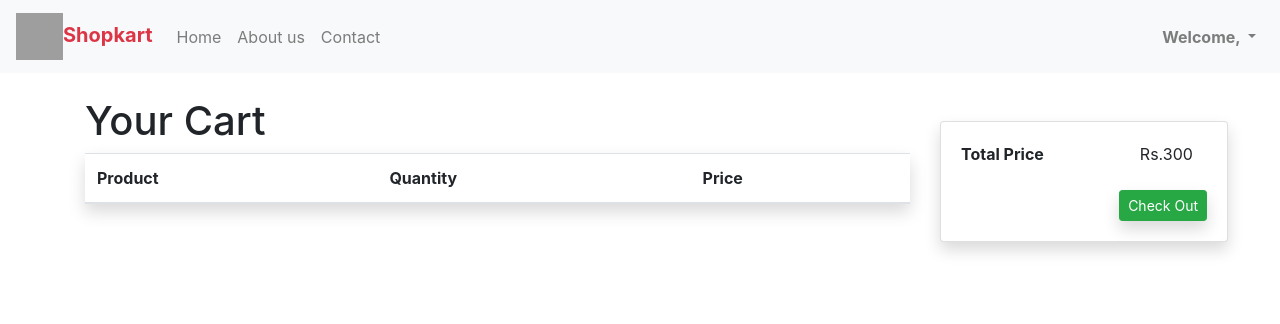
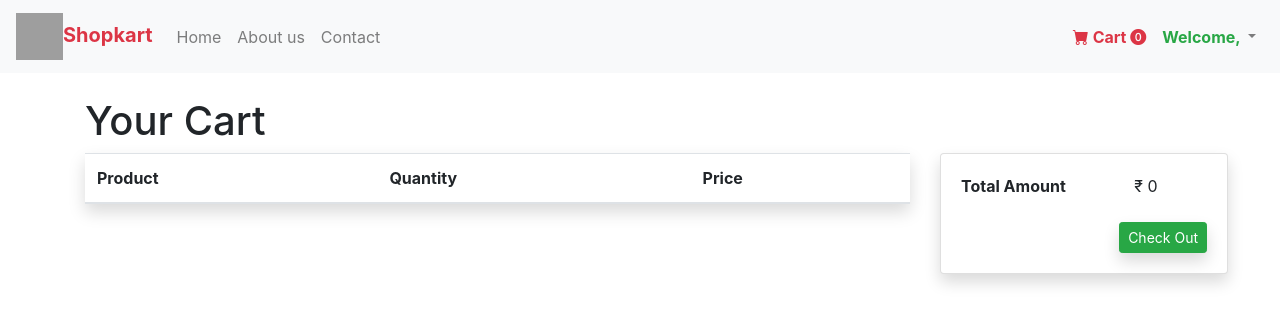
Before and after one commit to sudhirkumar111/shopkart, a Django app: page /show-cart/ in a window 1280 px wide. Shown: the top 324 px of the page. Run offline with Django 4.2, Linux system fonts and the light colour scheme; a user stored in the database is signed in; data comes from the database, SQL or seed files in the repository; both versions use the stored data as it was after the commit; lists and menus that the app fills with data are empty; some libraries are stand-ins or nearby versions; grey boxes are pictures that could not be loaded.

Commit message:
Cart Added

```diff
--- a/app1/templates/base.html
+++ b/app1/templates/base.html
@@ -36,21 +36,28 @@
             </li>
 
           </ul>
+
           <ul class="navbar-nav ml-auto">
 
+
+
           {% if request.user.is_authenticated %}
+
+          <li class="nav-item">
+            <a class="nav-link font-weight-bold text-danger" href="/show-cart"><i class="bi bi-cart-fill"></i> Cart <i class="bi bi-{{cart|length}}-circle-fill"></i></a>
+          </li>
 
 
           <li class="nav-item dropdown">
 
             <a class="nav-link dropdown-toggle" href="#" id="navbardrop" data-toggle="dropdown">
-            <strong>Welcome, </strong><span class="text-danger text-weight-bold">{{request.user.first_name|title}}</span>
+              <strong class="text-success">Welcome, </strong><span class="text-danger text-weight-bold">{{request.user.first_name|title}}</span>
             </a>
             <div class="dropdown-menu">
-              <a class="dropdown-item" href="{% url 'profile' request.user.id %}">Profile</a>
-              <a class="dropdown-item" href="#">Order</a>
-              <a class="dropdown-item" href="{% url 'address' %}">Address</a>
-              <a class="dropdown-item" href="/logout">Logout</a>
+              <a class="dropdown-item text-info" href="{% url 'profile' request.user.id %}"><i class="bi bi-person-circle"></i> Profile</a>
+              <a class="dropdown-item text-success" href="#"><i class="bi bi-cart-check"></i> Order</a>
+              <a class="dropdown-item text-primary" href="{% url 'address' %}"><i class="bi bi-house-door-fill"></i> Address</a>
+              <a class="dropdown-item text-danger" href="/logout"><i class="bi bi-box-arrow-right"></i> Logout</a>
             </div>
           </li>
 
--- a/app1/templates/cart.html
+++ b/app1/templates/cart.html
@@ -3,13 +3,14 @@
 {% block content %}
 
 
-<div class="container">
+<div class="container mt-4">
+    <h1>Your Cart</h1>
     <div class="row">
         <div class="col-lg-9">
 
     {% if request.user.is_authenticated %}
-    <br>
-<h1>Your Cart</h1>
+
+
     <table class="table shadow" style="width: 100%;">
         <thead>
             <tr>
@@ -18,11 +19,11 @@
                 <th>Price</th>
             </tr>
         </thead>
-        <tbody >{% for cart in cart%}
+        <tbody >{% for cart in cart %}
             <tr>
-                <td><img style="width:100px;height: 100px;"src="{{cart.product.img.url}}" alt=""><br>{{cart.product.name}}</td>
+                <td><img style="width:50px;height: 60px;"src="{{cart.product.img.url}}" alt=""><br><small>{{cart.product.name}}</small></td>
                 <td>{{cart.quantity}}</td>
-                <td>{{cart.product.price}}</td>
+                <td>₹ {{cart.product.price}}</td>
             </tr>
             {% endfor %}
         </tbody>
@@ -38,10 +39,12 @@
        {% endif %}
         </div>
 
-        <div class="col-lg-3 mt-5">
+        <div class="col-lg-3">
             <div class="card shadow" style="width: 18rem;">
                 <div class="card-body">
-                    <strong class="pr-5">Total Price</strong><span class="pl-5">Rs.{{300}}</span><br>
+                    <strong class="pr-3">Total Amount</strong><span class="pl-5">
+
+                    </span>₹ {{total_amount}}<br>
                   <a href="{% url 'shipping-detail' %}" class="float-right shadow mt-4 btn btn-sm btn-success">Check Out</a>
                 </div>
             </div>
--- a/app1/templates/product_detail.html
+++ b/app1/templates/product_detail.html
@@ -27,7 +27,7 @@
                      <small><i class="bi bi-arrow-repeat text-danger"></i> 10 Days Return Policy</small>
                      <br><small><i class="bi text-danger bi-backspace-reverse-fill"></i> Cash on delivery available</small>
                       <a href="#" class="btn  float-right btn-success">Buy</a>
-                      <a href="#" class="btn float-right mr-2 btn-warning">Add To Cart</a>
+                      <a href="{% url 'add-to-cart' product.id%}" class="btn float-right mr-2 btn-warning">Add To Cart</a>
                     </div>
               </div>
         </div>
--- a/app1/views.py
+++ b/app1/views.py
@@ -14,6 +14,10 @@ from django.views.generic.detail import DetailView
 # Create your views here.
 def home(request):
     categories = Category.objects.all()
+    if request.user.is_authenticated:
+         cart=Cart.objects.filter(user=request.user)
+    else:
+        cart=None
 
     categoryid = request.GET.get('category')
     if categoryid:
@@ -22,7 +26,7 @@ def home(request):
         products = Product.objects.all()
 
 
-    return render(request,'home.html',{'products':products,'categories':categories})
+    return render(request,'home.html',{'products':products,'cart':cart,'categories':categories})
 
 
 def about(request):
@@ -78,19 +82,22 @@ def user_logout(request):
     logout(request)
     return HttpResponseRedirect('/login/')
 
-def add_to_cart(request):
+def add_to_cart(request,id):
         user= request.user
-        product_id =  request.GET.get('pid')
-        product = Product.objects.get(id=product_id)
+        product = Product.objects.get(id=id)
         Cart(product=product,user=user).save()
-        message.success(request,"Product Added Successfully")
+        messages.success(request,"Product Added Successfully")
         return HttpResponseRedirect('/show-cart/')
 
 def show_cart(request):
     if request.user.is_authenticated:
         cart=Cart.objects.filter(user=request.user)
-        print(cart)
-        return render(request,'cart.html',{'cart':cart})
+        total_amount = 0
+        for item in cart:
+            total_amount+=item.product.price
+
+
+        return render(request,'cart.html',{'cart':cart,'total_amount':total_amount})
     else:
         return render(request,'cart.html')
 
--- a/ecom/urls.py
+++ b/ecom/urls.py
@@ -40,7 +40,7 @@ urlpatterns = [
 
      path("password-reset-complete/", auth_views.PasswordResetCompleteView.as_view(template_name='password_reset_complete.html'), name="password_reset_complete"),
 
-    path('add-to-cart/', views.add_to_cart, name='add-to-cart'),
+    path('add-to-cart/<id>/', views.add_to_cart, name='add-to-cart'),
     path('show-cart/', views.show_cart, name='show-cart'),
     path('shipping-address/', views.shipping_view, name='shipping-detail'),
     path('payment/', views.payment_view,name='payment'),
```
Also changed, not shown: ecom/db.sqlite3.
